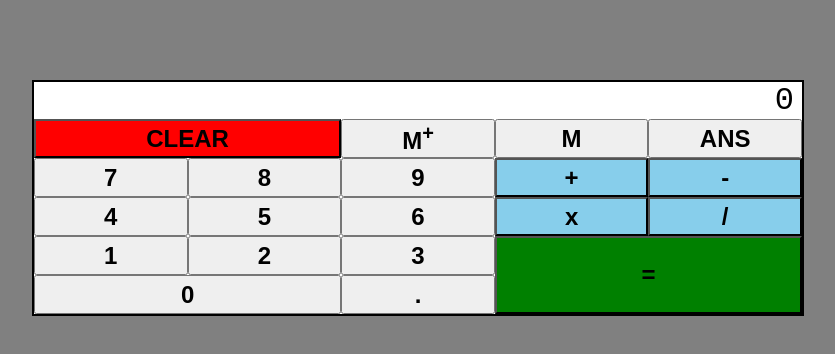
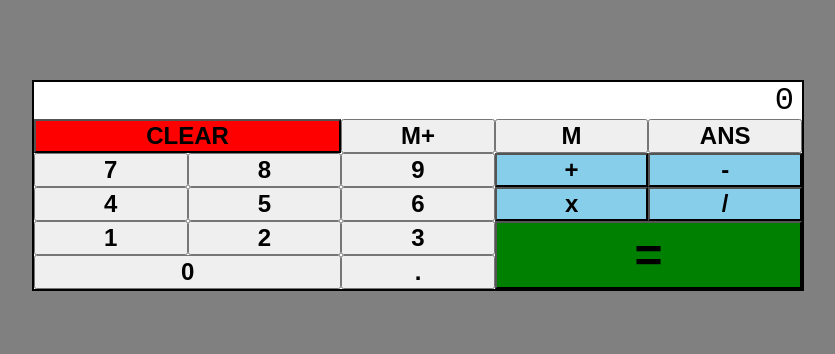
Before and after one commit to freemvmt/js-calculator, a plain HTML site: page index.html in a window 1280 px wide. Shown: the whole page, without its empty margins (224-1059 px from the left). Drawn offline with Linux system fonts and the light colour scheme.

Commit message:
More minor style adjustments

```diff
--- a/index.html
+++ b/index.html
@@ -22,7 +22,7 @@
 
         <!-- FIrst row -->
         <button class="button" id="clear">CLEAR</button>
-        <button class="button button-recall" id="memory-add">M<sup>+</sup></button>
+        <button class="button button-recall" id="memory-add">M+</button>
         <button class="button button-recall" id="memory-grab">M</button>
         <button class="button button-recall" id="last-answer">ANS</button>
 
--- a/style.css
+++ b/style.css
@@ -53,6 +53,7 @@ body {
 }
 
 #execute {
+  font-size: 3rem;
   background-color: green;
   grid-column-start: 4;
   grid-column-end: 6;
```
